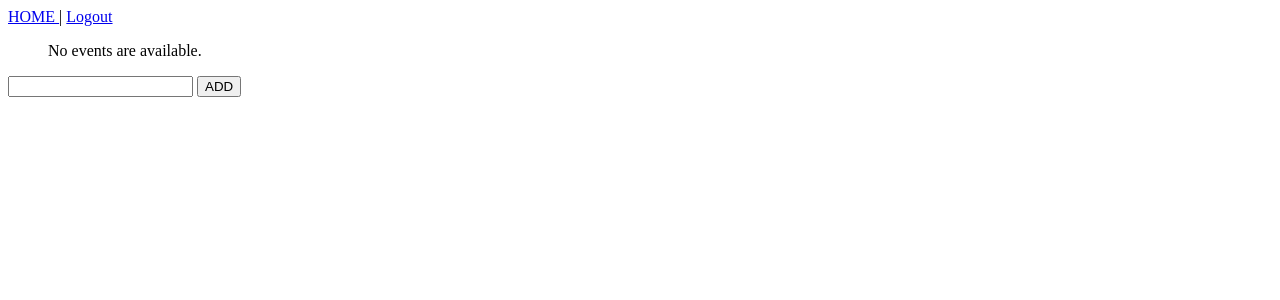
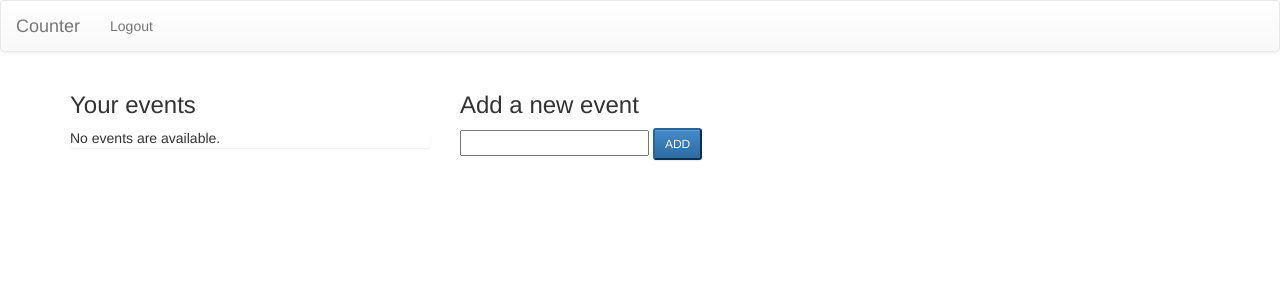
Before and after one commit to spncrlkt/counter, a Django app: page /counter/ in a window 1280 px wide. Shown: the top 300 px of the page. Run offline with Django 3.2, Linux system fonts and the light colour scheme; the visitor is signed in with stand-in values (Sample User, id 1); data comes from the database, SQL or seed files in the repository; data that the repository does not hold is empty; some libraries are stand-ins or nearby versions.

Commit message:
Add bootstrap UI first pass
Resolves #1, resolves #3, resolves #7

```diff
--- a/counter/templates/counter/index.html
+++ b/counter/templates/counter/index.html
@@ -3,45 +3,76 @@
 
 <div id='updated' style='display:none;'>UPDATED</div>
 <div id='user-name' data='{{ user.username }}' style='display:none;'></div>
-<ul id='event_list'>
+
+<div class="row">
+
+    <div class="col-md-4">
+        <h3>Your events</h3>
+        <ul id='event_list' class="list-group">
         {% if event_list %}
             {% for event in event_list %}
-        <li>
-        <a href="{% url 'counter:detail' event.id %}">{{ event.name }}</a>
-        <button csrf_token="{{ csrf_token }}" class='reset' data='{{ event.id }}'>RESET</button>
+                <li class="list-group-item">
+                <div class='row'>
+                    <div class="col-xs-3">
+                        <button csrf_token="{{ csrf_token }}" class='reset btn-sm btn-primary' data='{{ event.id }}'>RESET</button>
+                    </div >
+                    <div class="col-xs-9">
+                        <a href="{% url 'counter:detail' event.id %}">{{ event.name }}</a><br/>
+                        <small>
                         {% if event.last_updated_time  and event.last_updated_by %}
                             <span id='time_{{ event.id }}' class="event_timer" event-id='{{ event.id }}' updated-date='{{ event.last_updated_time|date:"c" }}'></span> <span id="by"> by </span> <span id='updater_{{ event.id }}' class="updater">{{ event.last_updated_by.username }}</span>
                         {% else %}
                             <span id='time_{{ event.id }}' class="event_timer" event-id='{{ event.id }}' updated-date='0'></span> <span id="by" style='display:none;'> by </span> <span id='updater_{{ event.id }}' class="updater"></span>
                         {% endif %}
+                        </small>
+                    </div >
+                </div>
                 </li>
             {% endfor %}
         {% else %}
             <p>No events are available.</p>
         {% endif %}
         </ul>
+    </div>
 
-
+    <div class="col-md-4">
         {% if user.is_authenticated %}
+        <h3>Add a new event</h3>
             <div id='add_event_container'>
                 <form id='add_event' csrf_token="{{ csrf_token }}">
                     <input id='event_name' type='text' name='event_name'></input>
-            <button type='submit'>ADD</input>
+                    <button class="btn-sm btn-primary" type='submit'>ADD</input>
                 </form>
                 <div id='added' style='display:none;'>ADDED</div>
             </div>
         {% endif %}
+    </div>
 
+    <div class="col-md-4">
         {% if unaccepted_invites|length > 0 %}
+            <h3>Accept an invitation</h3>
             <div id='invite_accepted' style='display:none;'>INVITE ACCEPTED</div>
-    <ul>
+            <ul class="list-group">
             {% for invite in unaccepted_invites %}
-        <li>
-        Event Name: {{ invite.event.name }} Invited by: {{ invite.granter.username }}
-        <button csrf_token="{{ csrf_token }}" class='accept_invite' data='{{ invite.id }}'>ACCEPT</button>
+                <li class="list-group-item">
+                <div class="row">
+                    <div class="col-xs-3">
+                    <button csrf_token="{{ csrf_token }}" class='accept_invite btn-sm btn-primary' data='{{ invite.id }}'>ACCEPT</button>
+                    </div>
+                    <div class="col-xs-9">
+                    Event Name: {{ invite.event.name }} <br />Invited by: {{ invite.granter.username }}
+                    </div>
+                </div>
                 </li>
             {% endfor %}
             </ul>
         {% endif %}
+    </div>
+
+</div>
+
+
+
+
 
 {% endblock %}
--- a/static/js/counter_ajax.js
+++ b/static/js/counter_ajax.js
@@ -15,18 +15,18 @@ $(document).ready(function () {
             data: {'event_id':event_id},
         })
          .done(function(data) {
-            var grandparentLi = that.parent().parent();
-            var parentLi = that.parent().detach();
-            grandparentLi.prepend(parentLi);
+            var parentUl = that.parents('ul');
+            var parentLi = that.parents('li').detach();
+            parentUl.prepend(parentLi);
 
-            var timer = that.parent().find('span.event_timer');
+            var timer = parentLi.find('span.event_timer');
             resetDateTime(timer);
             updateDateTimeText(timer);
 
-            var updaterSpan = that.parent().find('span.updater');
+            var updaterSpan = parentLi.find('span.updater');
             updateUpdaterSpan(updaterSpan);
 
-            $('#by').show();
+            parentLi.find('#by').show();
 
             if ($('ul#event_log')) {
                 addEventLog()
@@ -39,7 +39,7 @@ $(document).ready(function () {
         var updated_date = nowDateObject.toISOString();
         var converted_date_time_string = moment(updated_date).tz(time_zone).format("MMM D YYYY, h:mma");
         var user_name = $('#user-name').attr('data')
-        var event_li =  "<li><span id='log_time' class='log_time' updated-date=''>" + converted_date_time_string + "</span> by " + user_name + "</li>";
+        var event_li =  "<li class='list-group-item'><span id='log_time' class='log_time' updated-date=''>" + converted_date_time_string + "</span> by " + user_name + "</li>";
         $("ul#event_log").prepend(event_li);
     }
 
@@ -103,6 +103,7 @@ $(document).ready(function () {
             data: { 'invite_id':invite_id },
         })
          .done(function(data) {
+            window.location = window.location;
         });
 
         event.preventDefault();
--- a/templates/base.html
+++ b/templates/base.html
@@ -1,26 +1,49 @@
 <!DOCTYPE html>
-
 {% load static %}
-
 <html lang="en">
     <head>
         <title>Counter</title>
         <link rel="stylesheet" href="{% static "css/base.css" %}" /> <!-- CSS -->
+        <link rel="stylesheet" href="{% static "css/bootstrap.css" %}" /> <!-- CSS -->
+        <link rel="stylesheet" href="{% static "css/bootstrap-theme.css" %}" /> <!-- CSS -->
         <script src="{% static "js/jquery.js" %}"></script> <!-- JavaScript -->
-<script src="{% static "js/counter_ajax.js" %}"></script> <!-- JavaScript -->
+        <script src="{% static "js/bootstrap.js" %}"></script> <!-- JavaScript -->
         <script src="{% static "js/moment.js" %}"></script> <!-- JavaScript -->
         <script src="{% static "js/moment-timezone.js" %}"></script> <!-- JavaScript -->
+        <script src="{% static "js/counter_ajax.js" %}"></script> <!-- JavaScript -->
         <script src="//cdnjs.cloudflare.com/ajax/libs/jstimezonedetect/1.0.4/jstz.js"></script>
+        <meta name="viewport" content="width=device-width, initial-scale=1, maximum-scale=1, user-scalable=no">
     </head>
 
     <body>
-<div id="content">
-    <a href="/counter/"> HOME </a> |
+        <nav class="navbar navbar-default" role="navigation">
+            <div class="container-fluid">
+            <!-- Brand and toggle get grouped for better mobile display -->
+            <div class="navbar-header">
+                <button type="button" class="navbar-toggle" data-toggle="collapse" data-target="#bs-navbar-collapse-1">
+                <span class="sr-only">Toggle navigation</span>
+                <span class="icon-bar"></span>
+                <span class="icon-bar"></span>
+                <span class="icon-bar"></span>
+                </button>
+                <a class="navbar-brand" href="/counter/">Counter</a>
+            </div>
+
+            <!-- Collect the nav links, forms, and other content for toggling -->
+            <div class="collapse navbar-collapse" id="bs-navbar-collapse-1">
+                <ul class="nav navbar-nav">
                     {% if user.is_authenticated %}
-        <a href="/counter/logout/">Logout</a>
+                        <li><a href="/counter/logout/">Logout</a></li>
                     {% else %}
-        <a href="/counter/login/">Login</a> | <a href="/counter/register/">Register Here</a>
+                        <li><a href="/counter/login/">Login</a></li>
+                        <li><a href="/counter/register/">Register Here</a></li>
                     {% endif %}
+                </ul>
+            </div><!-- /.navbar-collapse -->
+            </div><!-- /.container-fluid -->
+        </nav>
+
+        <div id="content" class="container">
             {% block content %}{% endblock %}
         </div>
     </body>
```
Also changed, not shown: counter/templates/counter/detail.html (+28 -7 lines). Lines whose indentation alone changed are shown as unchanged.
